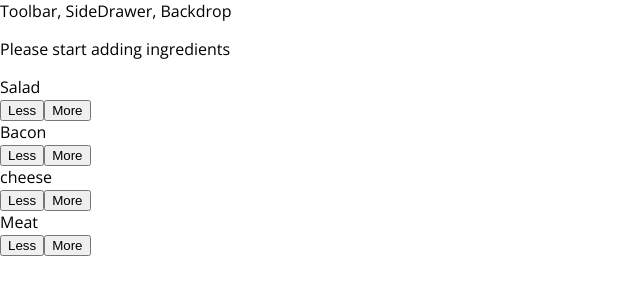
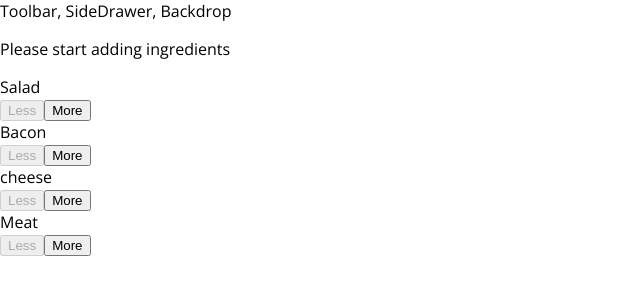
Before and after one commit to ilievZlatko/burger-builder, a React app: page / in a window 1280 px wide. Shown: the top 300 px of the page, without its empty margins (0-640 px from the left). Built offline with nearby package versions, Linux system fonts and the light colour scheme.

Commit message:
create controls for add and remove ingredients

```diff
--- a/src/components/Burger/BuildControls/BuildControl/BuildControl.js
+++ b/src/components/Burger/BuildControls/BuildControl/BuildControl.js
@@ -4,7 +4,13 @@
 const buildControl = props => (
 	<div className={classes.BuildControl}>
 		<div className={classes.Label}>{props.label}</div>
-		<button className={classes.Less}>Less</button>
+		<button
+			className={classes.Less}
+			onClick={props.removed}
+			disabled={props.disabled}
+		>
+			Less
+		</button>
 		<button className={classes.More} onClick={props.added}>
 			More
 		</button>
--- a/src/components/Burger/BuildControls/BuildControls.js
+++ b/src/components/Burger/BuildControls/BuildControls.js
@@ -16,6 +16,8 @@
 				key={ctrl.label}
 				label={ctrl.label}
 				added={() => props.ingredientAdded(ctrl.type)}
+				removed={() => props.ingredientRemoved(ctrl.type)}
+				disabled={props.disabled[ctrl.type]}
 			/>
 		))}
 	</div>
--- a/src/containers/BurgerBuilder/BurgerBuilder.js
+++ b/src/containers/BurgerBuilder/BurgerBuilder.js
@@ -37,13 +37,42 @@
 		});
 	};
 
-	removeIngredientHandler = type => {};
+	removeIngredientHandler = type => {
+		const oldCount = this.state.ingredients[type];
+		if (oldCount <= 0) {
+			return;
+		}
+		const updatedCount = oldCount - 1;
+		const updatedIngredients = {
+			...this.state.ingredients
+		};
+		updatedIngredients[type] = updatedCount;
+		const priceDeduction = INGREDIENT_PRICES[type];
+		const oldPrice = this.state.totalPrice;
+		const newPrice = oldPrice - priceDeduction;
+		this.setState({
+			totalPrice: newPrice,
+			ingredients: updatedIngredients
+		});
+	};
 
 	render() {
+		const disabledInfo = {
+			...this.state.ingredients
+		};
+
+		for (let key in disabledInfo) {
+			disabledInfo[key] = disabledInfo[key] <= 0;
+		}
+
 		return (
 			<Aux>
 				<Burger ingredients={this.state.ingredients} />
-				<BuildControls ingredientAdded={this.addIngredientHandler} />
+				<BuildControls
+					ingredientAdded={this.addIngredientHandler}
+					ingredientRemoved={this.removeIngredientHandler}
+					disabled={disabledInfo}
+				/>
 			</Aux>
 		);
 	}
```
